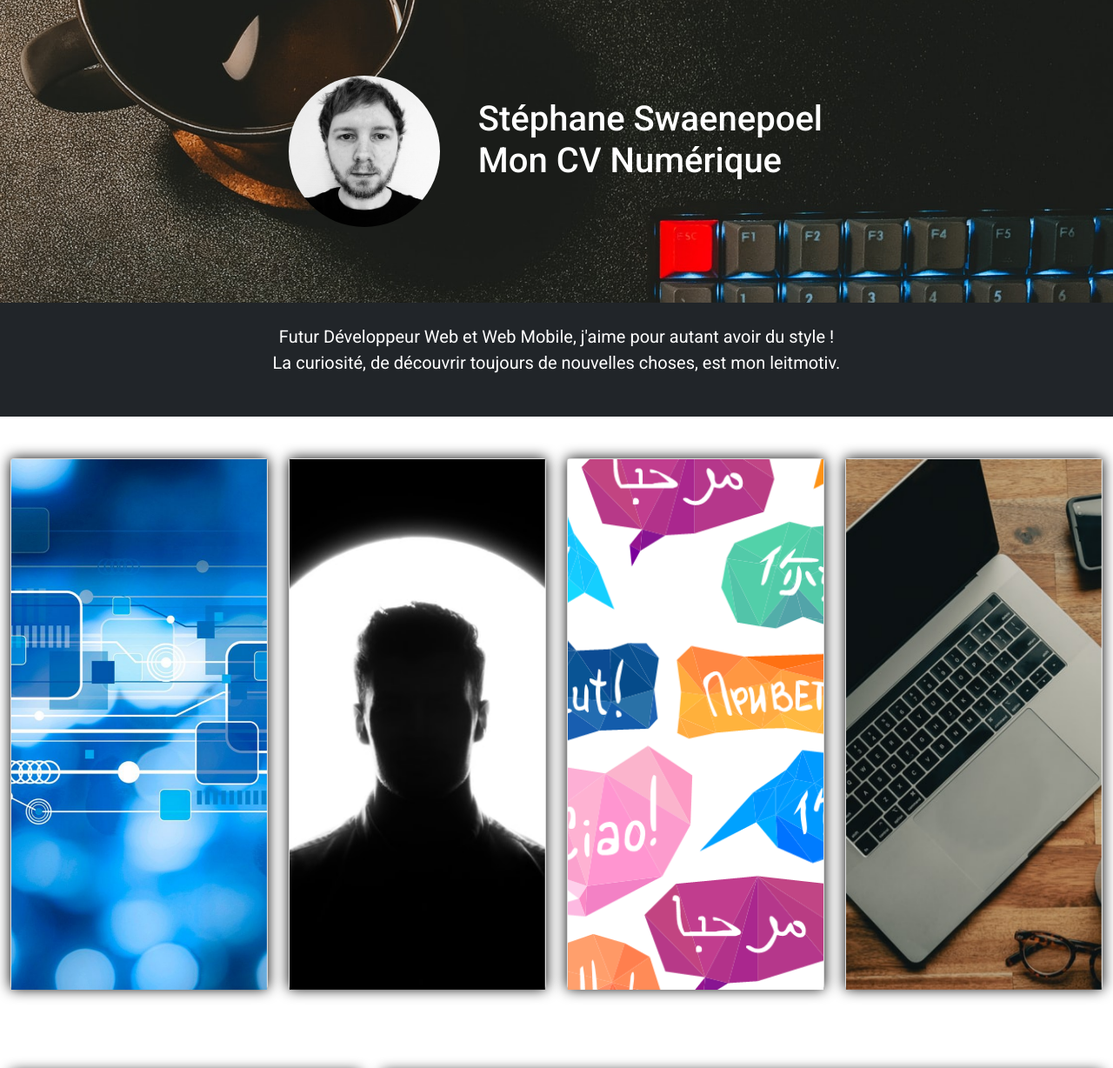
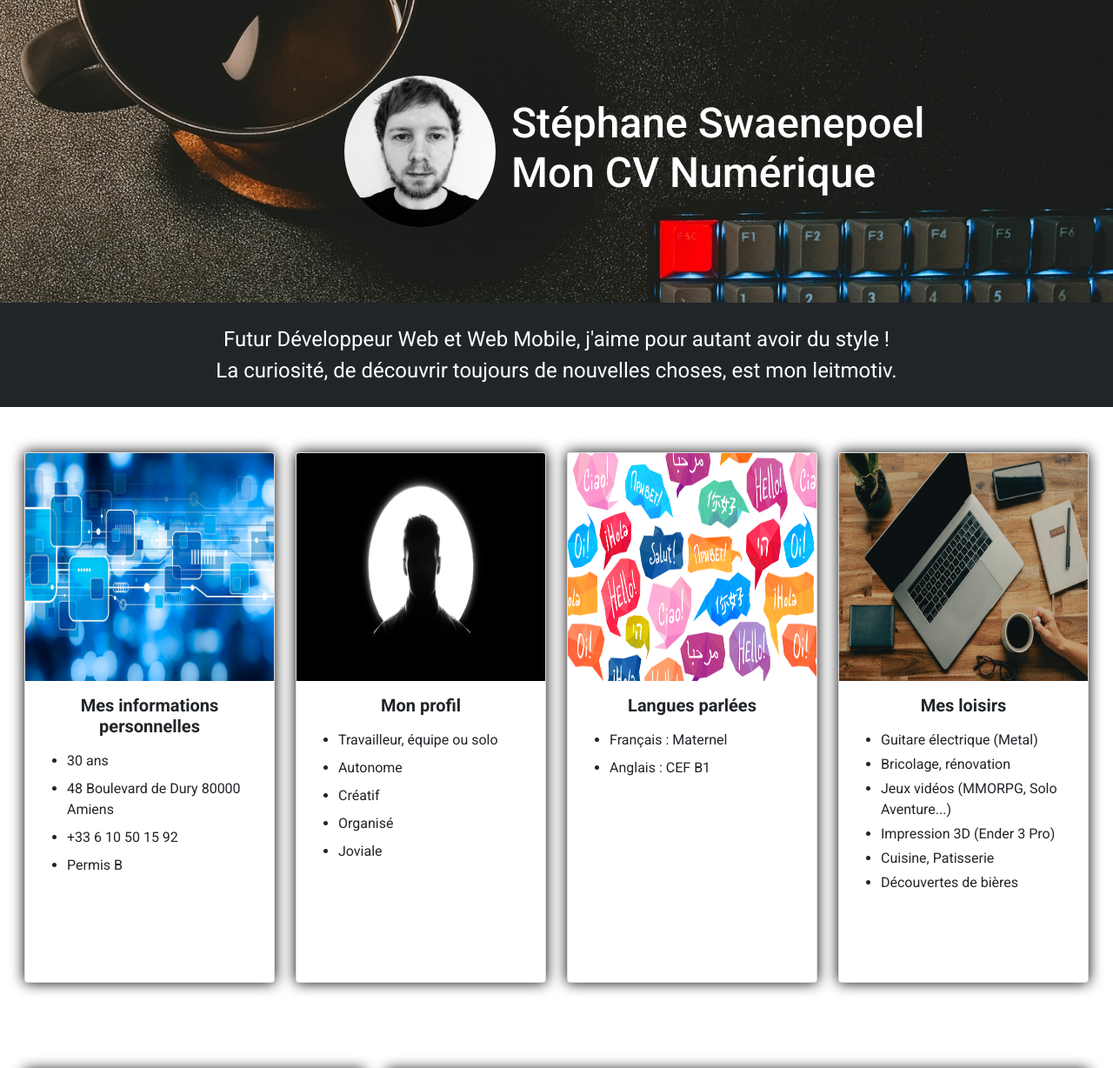
Before and after one commit to Zokkyen/CVNumerique, a PHP site: page / in a window 1280 px wide. Shown: the top 1228 px of the page at 87% size. Run offline with PHP 8.4, Linux system fonts and the light colour scheme.

Commit message:
Refonte des cartes + Ajout responsivité

```diff
--- a/assets/css/style.css
+++ b/assets/css/style.css
@@ -19,79 +19,114 @@ body{
 .profile{
     width: 20vh;
     height: 20vh;
-    margin-top: 10vh;
 }
 
-.titleProfile{
-    margin-top: 13vh;
-    margin-left: 25vh;
+.titleProfile {
+    font-size: 1.2rem;
+    white-space: nowrap;
 }
 
-.socialNetworkLogo{
-    width: 3vh;
-    height: 3vh;
+.colPictProfileResp {
+    margin-bottom: 5rem;
+    margin-left: 0%;
+    text-align: center;
+}
+.colTextProfileResp {
+    margin-top: 12rem;
+    margin-left: 0%;
+    text-align: center;
 }
 
-.socialNetworkText{
-    visibility: hidden;
+.textBanner {
+    font-size: 0.7rem;
+    height: 20vh;
+    white-space: nowrap;
 }
 
 @media (min-width: 768px) {
-    .socialNetworkText {
+    .colPictProfileResp {
+        margin-bottom: 0%;
+        margin-left: 20%;
+        text-align: start;
+    }
+    .colTextProfileResp {
+        margin-top: 0%;
+        margin-left: 45%;
+        text-align: start;
+    }
+    .titleProfile {
+        font-size: 2.0rem;
+    }
+    .textBanner {
         font-size: 1.0rem;
-        visibility:visible;
     }
 }
 
-.myCard {
-    /*width: 18rem;
-    height: 30rem;*/
-    width: 100%;
+@media (min-width: 992px) {
+    .colPictProfileResp {
+        margin-bottom: 0%;
+        margin-left: 25%;
+        text-align: start;
+    }
+    .colTextProfileResp {
+        margin-top: 0%;
+        margin-left: 45%;
+        text-align: start;
+    }
+    .titleProfile {
+        font-size: 2.5rem;
+    }
+    .textBanner {
+        font-size: 1.5rem;
+    }
+}
+
+@media (min-width: 1200px) {
+    .colPictProfileResp {
+        margin-bottom: 0%;
+        margin-left: 30%;
+        text-align: start;
+    }
+    .colTextProfileResp {
+        margin-top: 0%;
+        margin-left: 45%;
+        text-align: start;
+    }
+    .titleProfile {
+        font-size: 3.0rem;
+    }
+}
+
+.MyCard {
+    width: auto;
     height: 70vh;
     box-shadow: 0 0 1em black;
-    position: relative;
-    transition: transform 1.0s;
-    transform-style: preserve-3d;
 }
 
-.flip-card-front, .flip-card-back {
-    position: absolute;
-    backface-visibility: hidden;
-}
-
-.cardBack {
+.card-img-top {
     width: 100%;
-    height: 70vh;
-    object-fit:cover;
+    height: 30vh;
 }
 
 .card-title {
     margin-bottom: 1rem !important;
 }
 
-.card-img-top {
-    height: 25vh !important;
-    width: 100% !important;
-    object-fit: cover !important;
-}
-
-.flip-card-back {
-    transform: rotateY(180deg);
-}
 .myLgCard {
     width: auto;
     height: 100vh;
     box-shadow: 0 0 1em black;
+    overflow: auto;
 }
 
-.myCard:hover {
-    transform: rotateY(180deg);
+a {
+    text-decoration: none;
 }
 
-.myCompCard {
-    width: auto;
-    height: 70vh;
-    box-shadow: 0 0 1em black;
+@media (min-width: 1400px) {
+    .myLgCard {
+        overflow: hidden;
+    }
 }
 
 .myprogbar {
--- a/index.html
+++ b/index.html
@@ -24,23 +24,23 @@
     <header>
 
         <!-- En tête du site avec titre et photo -->
-        <div class="container-fluid justify-content-evenly">
-            <div class="row justify-content-center">
-                <img class="mywallpaper" src="assets/img/wallpaper.jpg" alt="Wallpaper de mise en page">
-                <div class="col-6 position-absolute">
+        <div class="container-fluid">
+            <div class="row align-items-center">  <!-- align-items-center text-center justify-content-center-->
+                <img class="mywallpaper img-fluid position-relative" src="assets/img/wallpaper.jpg" alt="Wallpaper de mise en page">
+                <div class="col-12 col-md-6 position-absolute colPictProfileResp">
                     <img class="profile rounded-circle" src="assets/img/photo_cv.jpg" alt="Ma photo de profil">
                 </div>
-                <div class="col-6 position-absolute">
-                    <h1 class="titleProfile text-white">Stéphane Swaenepoel<br />Mon CV Numérique</h1>
+                <div class="col-12 col-md-6 position-absolute colTextProfileResp">
+                    <h1 class="titleProfile text-white">Stéphane Swaenepoel<br/>Mon CV Numérique</h1>
                 </div>
             </div>
         </div>
 
         <!-- Bannière descriptive -->
-        <div class="container-fluid bg-dark text-center" style="height: 15vh">
-            <div class="row-2">
-                <div class="col pt-4">
-                    <span class="text-white fs-5">Futur Développeur Web et Web Mobile, j'aime pour autant avoir du style !<br />
+        <div class="container-fluid bg-dark p-4">
+            <div class="row align-items-center text-center">
+                <div class="col">
+                    <span class="text-white textBanner">Futur Développeur Web et Web Mobile, j'aime pour autant avoir du style !<br />
                         La curiosité, de découvrir toujours de nouvelles choses, est mon leitmotiv.
                     </span>
                 </div>
@@ -53,39 +53,31 @@
     <main>
 
         <!-- Partie des cartes avec mes diverses informations -->
-        <div class="container-fluid d-block">
-            <div class="row">
+        <div class="container-fluid">
+            <div class="row justify-content-center m-1">
 
                 <!-- Mes informations personnelles -->
-                <div class="col-md-6 col-xl-3 my-5">
-                    <div class="card myCard">
-                        <div class="flip-card-front">
-                            <img class="cardBack" src="assets/img/information.jpg" alt="Mes informations personnelles">
-                        </div>
-                        <div class="flip-card-back">
-                            <img class="card-img-top" src="assets/img/information.jpg"
-                                alt="Mes informations personnelles">
+                <div class="col-10 col-sm-8 col-md-5 col-xl-3 my-5">
+                    <div class="card MyCard">
+                        <img class="card-img-top" src="assets/img/information.jpg" alt="Mes informations personnelles">
                         <div class="card-body">
                             <h5 class="card-title text-center"><strong>Mes informations personnelles</strong></h5>
                             <ul>
                                 <li class="mb-2">30 ans</li>
                                 <li class="mb-2">48 Boulevard de Dury 80000 Amiens</li>
-                                    <li class="mb-2">0610501592</li>
+                                <li class="mb-2">+33 6 10 50 15 92</li>
                                 <li>Permis B</li>
                             </ul>
                         </div>
                     </div>
                 </div>
-                </div>
+
+
 
                 <!-- Mon profil -->
-                <div class="col-md-6 col-xl-3 my-5">
-                    <div class="card myCard">
-                        <div class="flip-card-front">
-                            <img class="cardBack" src="assets/img/profile.jpg" alt="Mon Profil">
-                        </div>
-                        <div class="flip-card-back">
-                            <img class="card-img-top" src="assets/img/profile.jpg" alt="Mon profil">
+                <div class="col-10 col-sm-8 col-md-5 col-xl-3 my-5">
+                    <div class="card MyCard">
+                        <img class="card-img-top" src="assets/img/profile.jpg" alt="Mon Profil">
                         <div class="card-body">
                             <h5 class="card-title text-center"><strong>Mon profil</strong></h5>
                             <ul>
@@ -98,15 +90,11 @@
                         </div>
                     </div>
                 </div>
-                </div>
+
 
                 <!-- Langues parlées -->
-                <div class="col-md-6 col-xl-3 my-5">
-                    <div class="card myCard">
-                        <div class="flip-card-front">
-                            <img class="cardBack" src="assets/img/langue.jpg" alt="Langues parlées">
-                        </div>
-                        <div class="flip-card-back">
+                <div class="col-10 col-sm-8 col-md-5 col-xl-3 my-5">
+                    <div class="card MyCard">
                         <img class="card-img-top" src="assets/img/langue.jpg" alt="Langues parlées">
                         <div class="card-body">
                             <h5 class="card-title text-center"><strong>Langues parlées</strong></h5>
@@ -117,15 +105,11 @@
                         </div>
                     </div>
                 </div>
-                </div>
+
 
                 <!-- Mes loisirs -->
-                <div class="col-md-6 col-xl-3 my-5">
-                    <div class="card myCard">
-                        <div class="flip-card-front">
-                            <img class="cardBack" src="assets/img/hobbys.jpg" alt="Mes loisirs">
-                        </div>
-                        <div class="flip-card-back">
+                <div class="col-10 col-sm-8 col-md-5 col-xl-3 my-5">
+                    <div class="card MyCard">
                         <img class="card-img-top" src="assets/img/hobbys.jpg" alt="Mes loisirs">
                         <div class="card-body">
                             <h5 class="card-title text-center"><strong>Mes loisirs</strong></h5>
@@ -142,14 +126,13 @@
                 </div>
             </div>
         </div>
-        </div>
 
         <!-- Partie des cartes avec mes études et mon parcours professionnel -->
-        <div class="container-fluid d-block">
-            <div class="row">
+        <div class="container-fluid">
+            <div class="row justify-content-center m-1">
 
                 <!-- Historique de formation -->
-                <div class="col-12 col-xl-4 my-5">
+                <div class="col-10 col-xl-4 my-5">
                     <div class="card myLgCard">
                         <img class="card-img-top" src="assets/img/formations.png" alt="Historique de formation">
                         <div class="card-body">
@@ -169,7 +152,7 @@
                 </div>
 
                 <!-- Parcours professionnel -->
-                <div class="col-12 col-xl-8 my-5">
+                <div class="col-10 col-xl-8 my-5">
                     <div class="card myLgCard">
                         <img class="card-img-top" src="assets/img/carriere.jpg" alt="Parcours professionnel">
                         <div class="card-body">
@@ -221,12 +204,12 @@
         </div>
 
         <!-- Partie avec mes compétences dans tous les domaines-->
-        <div class="container-fluid d-block">
-            <div class="row">
+        <div class="container-fluid">
+            <div class="row justify-content-center m-1">
 
                 <!-- Mes compétences WEB -->
-                <div class="col-md-6 col-xl-3 my-5">
-                    <div class="card myCompCard">
+                <div class="col-10 col-sm-8 col-md-5 col-xl-3 my-5">
+                    <div class="card MyCard">
                         <img class="card-img-top" src="assets/img/compweb.jpg" alt="Mes compétences WEB">
                         <div class="card-body">
                             <h5 class="card-title text-center"><strong>Mes compétences WEB</strong></h5>
@@ -311,8 +294,8 @@
                 </div>
 
                 <!-- Logiciels de suivi/gestion -->
-                <div class="col-md-6 col-xl-3 my-5">
-                    <div class="card myCompCard">
+                <div class="col-10 col-sm-8 col-md-5 col-xl-3 my-5">
+                    <div class="card MyCard">
                         <img class="card-img-top" src="assets/img/compgestion.jpg" alt="Logiciels de Suivi/Gestion">
                         <div class="card-body">
                             <h5 class="card-title text-center"><strong>Logiciels de suivi/Gestion</strong></h5>
@@ -372,8 +355,8 @@
                 </div>
 
                 <!-- Compétences électrique/électronique -->
-                <div class="col-md-6 col-xl-3 my-5">
-                    <div class="card myCompCard">
+                <div class="col-10 col-sm-8 col-md-5 col-xl-3 my-5">
+                    <div class="card MyCard">
                         <img class="card-img-top" src="assets/img/compelect.jpg"
                             alt="Compétences électrique/électronique">
                         <div class="card-body">
@@ -439,8 +422,8 @@
                 </div>
 
                 <!-- Compétences électrique/électronique -->
-                <div class="col-md-6 col-xl-3 my-5">
-                    <div class="card myCompCard">
+                <div class="col-10 col-sm-8 col-md-5 col-xl-3 my-5">
+                    <div class="card MyCard">
                         <img class="card-img-top" src="assets/img/compother.jpg" alt="Autres compétences">
                         <div class="card-body">
                             <h5 class="card-title text-center"><strong>Autres compétences</strong></h5>
@@ -566,20 +549,22 @@
     <footer>
 
         <!-- Bannière avec les réseaux sociaux et signature-->
-        <div class="bannerNetwork bg-dark">
+        <div class="container-fluid bg-dark">
 
             <!-- Réseaux sociaux -->
-            <div class="row pb-2 pt-2 justify-content-center border-bottom border-white">
+            <div class="row justify-content-center border-bottom border-white p-3">
 
                 <!-- Instagram -->
                 <div class="col-2">
-                    <div class="row align-items-center justify-content-center">
-                        <div class="col ">
+                    <div class="row align-items-center">
+                        <div class="col-4">
                             <a href="https://www.instagram.com/zokkyen/?hl=fr" target="_blank">
                                 <img class="socialNetworkLogo" src="assets/img/ico/instagram.png" alt="Instagram"
                                     title="Mon Instagram">
                             </a>
-                            <span class="text-white socialNetworkText ps-3">Instagram</span>
+                        </div>
+                        <div class="col-8">
+                            <span class="text-white socialNetworkText">Instagram</span>
                         </div>
                     </div>
                 </div>
@@ -587,26 +572,30 @@
 
                 <!-- Github -->
                 <div class="col-2">
-                    <div class="row align-items-center justify-content-center">
-                        <div class="col ">
+                    <div class="row align-items-center">
+                        <div class="col-4">
                             <a href="https://www.linkedin.com/in/st%C3%A9phane-swaenepoel-6a730197/" target="_blank">
                                 <img class="socialNetworkLogo" src="assets/img/ico/linkedin.png" alt="LinkedIn"
                                     title="Mon LinkedIn">
                             </a>
-                            <span class="text-white socialNetworkText ps-3">LinkedIn</span>
+                        </div>
+                        <div class="col-8">
+                            <span class="text-white socialNetworkText">LinkedIn</span>
                         </div>
                     </div>
                 </div>
 
                 <!-- Github -->
                 <div class="col-2">
-                    <div class="row align-items-center justify-content-center">
-                        <div class="col ">
+                    <div class="row align-items-center">
+                        <div class="col-4">
                             <a href="https://github.com/Zokkyen" target="_blank">
                                 <img class="socialNetworkLogo" src="assets/img/ico/github.png" alt="Github"
                                     title="Mon Github">
                             </a>
-                            <span class="text-white socialNetworkText ps-3">Github</span>
+                        </div>
+                        <div class="col-8">
+                            <span class="text-white socialNetworkText">Github</span>
                         </div>
                     </div>
                 </div>
@@ -614,13 +603,15 @@
 
                 <!-- Mail Google -->
                 <div class="col-2">
-                    <div class="row align-items-center justify-content-center">
-                        <div class="col ">
+                    <div class="row align-items-center">
+                        <div class="col-4">
                             <a href="mailto:stephane.swaenepoel@gmail.com">
                                 <img class="socialNetworkLogo" src="assets/img/ico/google.png" alt="Mail"
                                     title="Mon Mail Google">
                             </a>
-                            <span class="text-white socialNetworkText ps-3">Mail</span>
+                        </div>
+                        <div class="col-8">
+                            <span class="text-white socialNetworkText">Mail</span>
                         </div>
                     </div>
                 </div>
@@ -628,30 +619,48 @@
 
                 <!-- Imprimer le CV -->
                 <div class="col-2">
-                    <div class="row align-items-center justify-content-center">
-                        <div class="col ">
+                    <div class="row align-items-center">
+                        <div class="col-4">
                             <i onclick="window.open('assets/files/cv.pdf')">
                                 <img class="socialNetworkLogo" src="assets/img/ico/printer.png" alt="Mon CV"
                                     title="Télécharger mon CV">
                             </i>
-                            <span class="text-white socialNetworkText ps-3">Mon CV</span>
+                        </div>
+                        <div class="col-8">
+                            <span class="text-white socialNetworkText">Mon CV</span>
                         </div>
                     </div>
                 </div>
             </div>
 
             <!-- Ma signature -->
-            <div class="row pt-2 align-items-center justify-content-center">
+            <!-- <div class="row justify-content-center align-items-center">
                 <div class="col-1">
                     <a href="#MyTop">
                         <img class="myLogo" src="assets/img/logo/logo.png" alt="Logo Zokkyen">
                     </a>
                 </div>
-                <div class="col-2">
-                    <span class="text-white myAlias">Stéphane Swaenepoel</span><br />
+                <div class="col-1">
+                    <span class="text-white myAlias">Stéphane Swaenepoel<br/></span>
                     <span class="text-white myAlias">alias Zokkyen &copy;</span>
                 </div>
+            </div> -->
+
+            <div class="row justify-content-center">
+                <div class="col-1">
+                    <div class="row align-items-center">
+                        <div class="col-6">
+                            <a href="#MyTop">
+                                <img class="myLogo" src="assets/img/logo/logo.png" alt="Logo Zokkyen">
+                            </a>
                         </div>
+                        <div class="col-6">
+                            <span class="text-white myAlias">Stéphane Swaenepoel<br/>alias Zokkyen &copy;</span>
+                        </div>
+                    </div>
+                </div>
+            </div>
+
         </div>
 
     </footer>
```
Also changed, not shown: other parts of assets/css/style.css (+40 -13 lines). Lines whose indentation alone changed are shown as unchanged.
